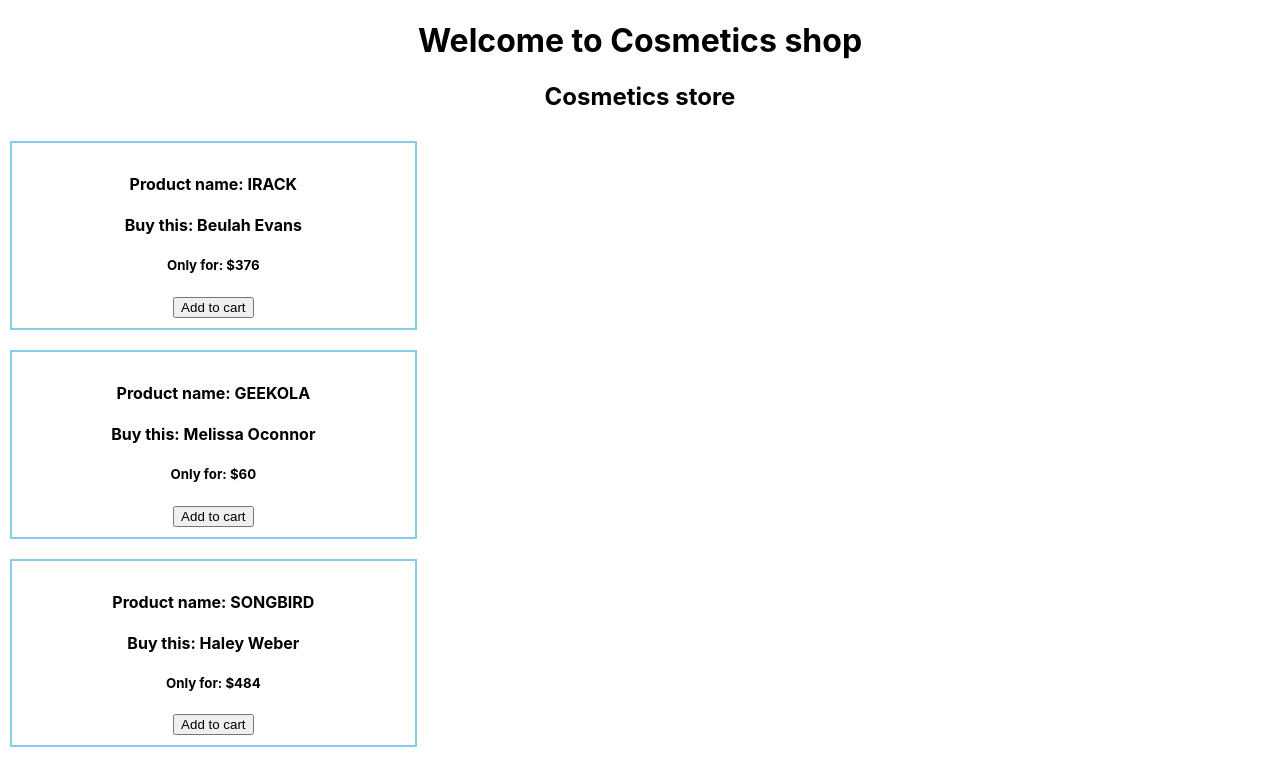
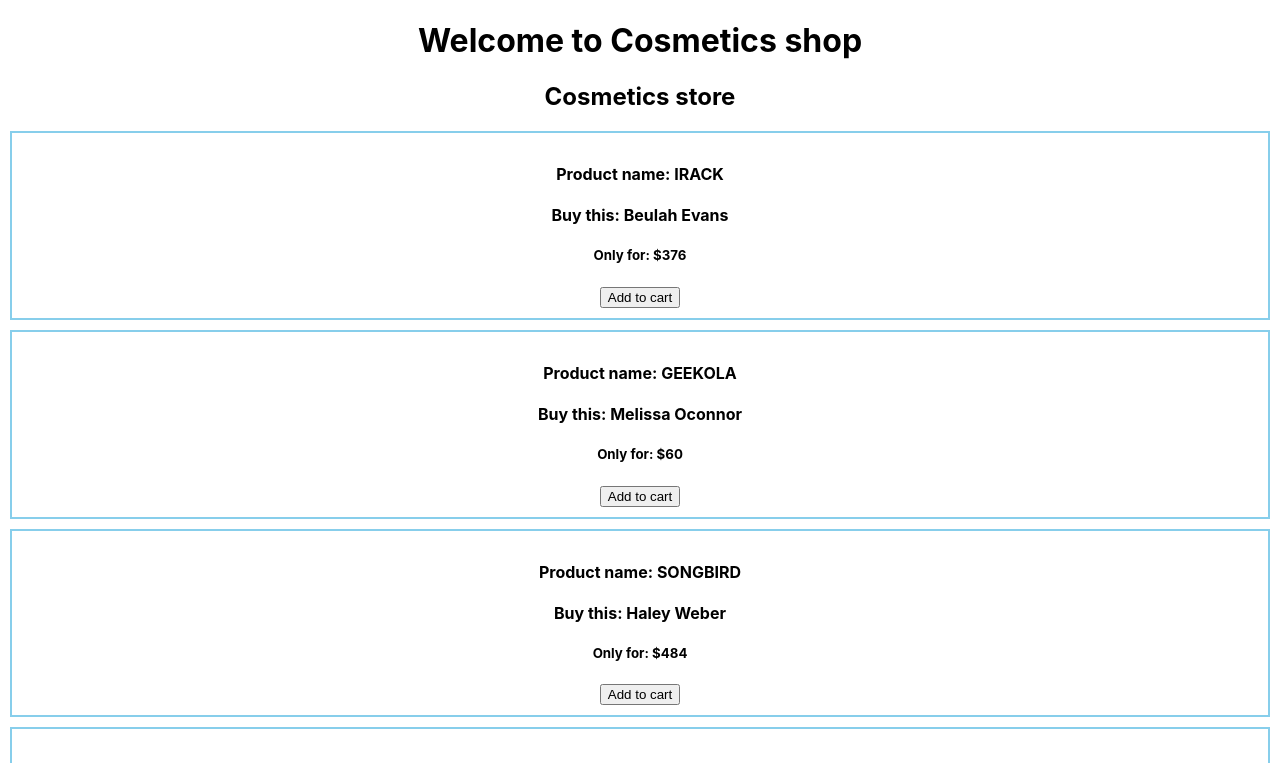
Before and after one commit to khaled39ab/Learn-React-data-storage-and-handler, a React (Create React App) app: page / in a window 1280 px wide. Shown: the top 763 px of the page. Built offline with nearby package versions, Linux system fonts and the light colour scheme; the HTML template or start-up script is replaced by a standard one.

Commit message:
get & set from localStorage

```diff
--- a/src/App.js
+++ b/src/App.js
@@ -1,14 +1,11 @@
 import './App.css';
 import Cosmetics from './component/Cosmetics/Cosmetics';
-import Cosmetic from './component/Cosmetic/Cosmetic';
-
 
 function App() {
   return (
     <div className="App">
       <h1>Welcome to Cosmetics shop</h1>
       <Cosmetics></Cosmetics>
-      {/* <Cosmetic></Cosmetic> */}
     </div>
   );
 }
--- a/src/component/Cosmetic/Cosmetic.css
+++ b/src/component/Cosmetic/Cosmetic.css
@@ -3,7 +3,3 @@
     margin: 10px;
     padding: 10px;
 }
-.product-area{
-    display: grid;
-    grid-template-columns: repeat(3, 1fr);
-}
--- a/src/component/Cosmetic/Cosmetic.js
+++ b/src/component/Cosmetic/Cosmetic.js
@@ -1,21 +1,28 @@
 import React from 'react';
+import { addToDb } from '../utilities/fakeDb';
 import './Cosmetic.css'
 
 const Cosmetic = (props) => {
     const {product, price, name, id} = props.cosmetic;
 
     const addToCart = (id)=>{
-        console.log("item added", id);
+        const quantity = localStorage.getItem(id);
+        if(quantity){
+            const newQuantity = +quantity + 1;
+            localStorage.setItem(id, newQuantity)
+        }
+        else{
+            addToDb(id);
+        }
     }
     return (
-        <div className='product-area'>
-            <div className='product'>
-                <h4>Product name: {product}</h4>
-                <h4>Buy this: {name}</h4>
-                <h5>Only for: ${price}</h5>
-                <button onClick={()=>addToCart(id)}>Add to cart</button>
-            </div>
+        <div className='product'>
+            <h4>Product name: {product}</h4>
+            <h4>Buy this: {name}</h4>
+            <h5>Only for: ${price}</h5>
+            <button onClick={()=>addToCart(id)}>Add to cart</button>
         </div>
+
     );
 };
 
--- /dev/null
+++ b/src/component/utilities/fakeDb.js
@@ -0,0 +1,6 @@
+//use local storage to manage data
+const addToDb = (id) =>{
+    localStorage.setItem(id, 1);
+}
+
+export {addToDb}
```
